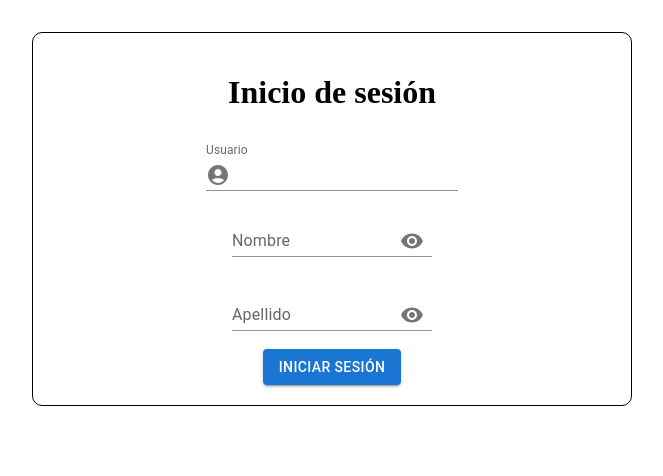
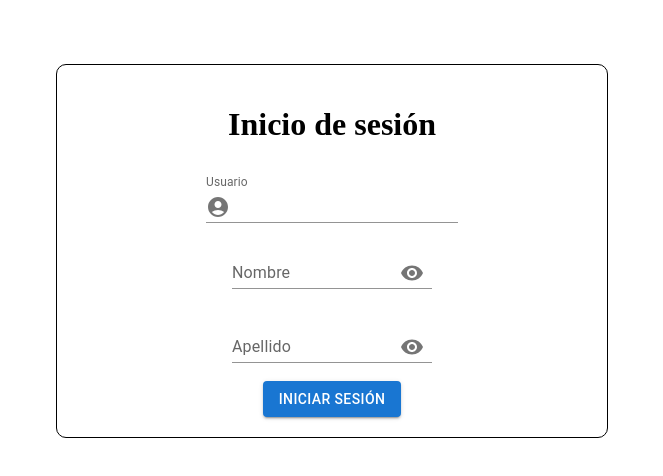
Before and after one commit to felimarod/modulo_bd1, a React (Vite) app in the folder front/: page / in a window 1280 px wide. Shown: the top 476 px of the page, without its empty margins (308-971 px from the left). Built offline with nearby package versions, Linux system fonts and the light colour scheme.

Commit message:
feat: agregar Layout

```diff
--- /dev/null
+++ b/front/src/layout/AuthLayout.tsx
@@ -0,0 +1,18 @@
+import { Container } from "@mui/material";
+import { Outlet } from "react-router";
+
+export default function AuthLayout() {
+  return (
+    <Container
+      maxWidth="sm"
+      sx={{ mt: 4 }}
+      style={{
+        display: "flex",
+        flexDirection: "column",
+        alignItems: "center",
+      }}
+    >
+      <Outlet />
+    </Container>
+  );
+}
--- a/front/src/main.tsx
+++ b/front/src/main.tsx
@@ -3,12 +3,15 @@ import { createRoot } from "react-dom/client";
 import "./index.css";
 import { BrowserRouter, Route, Routes } from "react-router";
 import Login from "./pages/Login";
+import AuthLayout from "./layout/AuthLayout";
 
 createRoot(document.getElementById("root")!).render(
   <StrictMode>
     <BrowserRouter>
       <Routes>
-        <Route index element={<Login />} />
+        <Route element={<AuthLayout />}>
+          <Route index element={<Login />} />
+        </Route>
       </Routes>
     </BrowserRouter>
   </StrictMode>
--- a/front/src/pages/Login.tsx
+++ b/front/src/pages/Login.tsx
@@ -16,9 +16,10 @@ import Button from "@mui/material/Button";
 import { useState } from "react";
 
 import axios from "axios";
+import { useNavigate } from "react-router";
 
 export default function Login() {
-  const [usuario, setUsuario] = useState("");
+  const [user, setUser] = useState("");
   const [first_name, setFirstName] = useState("");
   const [last_name, setLastName] = useState("");
   const [showFirstName, setShowFirstName] = useState(false);
@@ -28,16 +29,19 @@ export default function Login() {
   const [loggedIn, setLoggedIn] = useState(false);
   const [triedToLogIn, setTriedToLogIn] = useState(false);
 
+  const navigate = useNavigate();
+
   const onClickLogIn = async () => {
     setTriedToLogIn(true);
     const res = await axios.put("/api/empleados/verificar/", {
-      user_id: usuario,
+      user_id: user,
       first_name,
       last_name,
     });
 
     if (res.status === 200) {
       setLoggedIn(true);
+      navigate("/dashboard");
     } else {
       setLoggedIn(false);
     }
@@ -68,9 +72,9 @@ export default function Login() {
               <AccountCircle />
             </InputAdornment>
           }
-          value={usuario}
+          value={user}
           onChange={(val) => {
-            setUsuario(val.target.value);
+            setUser(val.target.value);
           }}
         />
       </FormControl>
@@ -125,8 +129,12 @@ export default function Login() {
         Iniciar sesión
       </Button>
 
-      {triedToLogIn && loggedIn && <Alert severity="success">Inicio de sesión exitoso</Alert>}
-      {triedToLogIn && !loggedIn && <Alert severity="error">Inicio de sesión fallido</Alert>}
+      {triedToLogIn && loggedIn && (
+        <Alert severity="success">Inicio de sesión exitoso</Alert>
+      )}
+      {triedToLogIn && !loggedIn && (
+        <Alert severity="error">Inicio de sesión fallido</Alert>
+      )}
     </Container>
   );
 }
```
